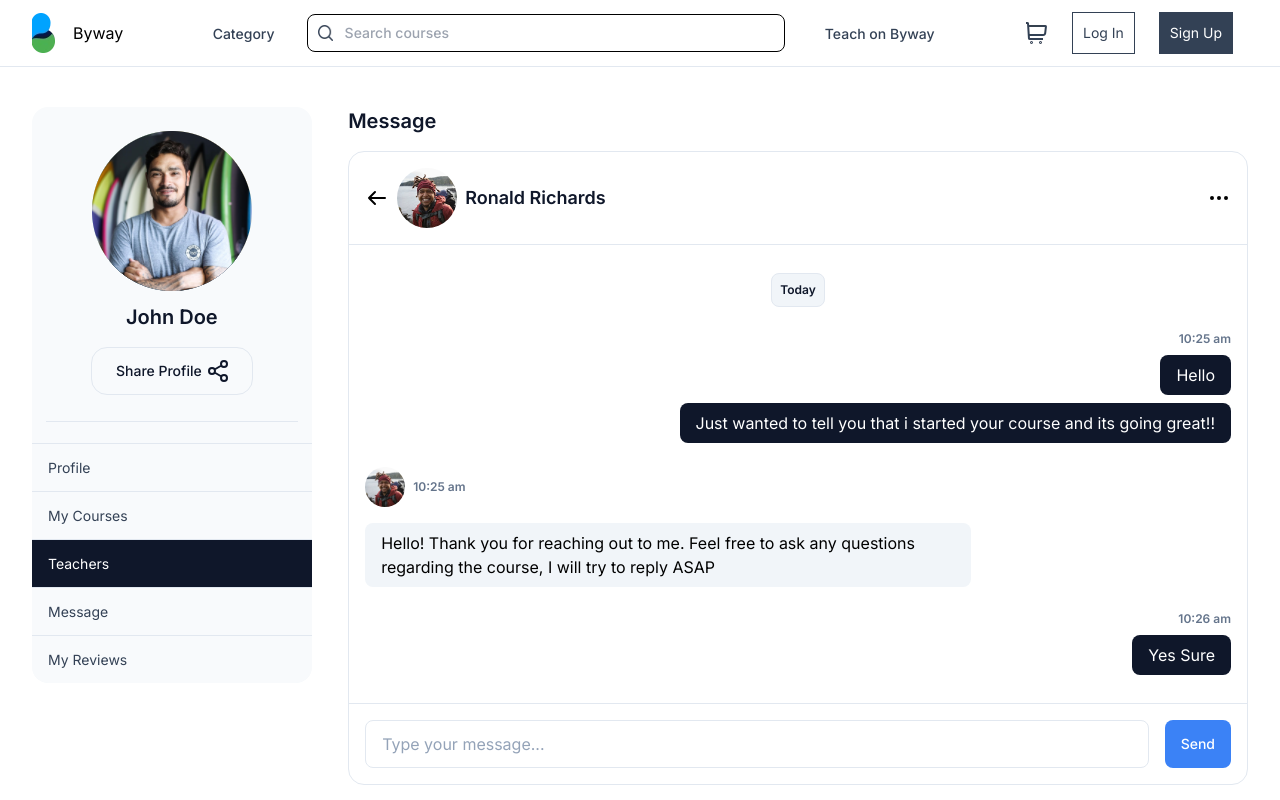
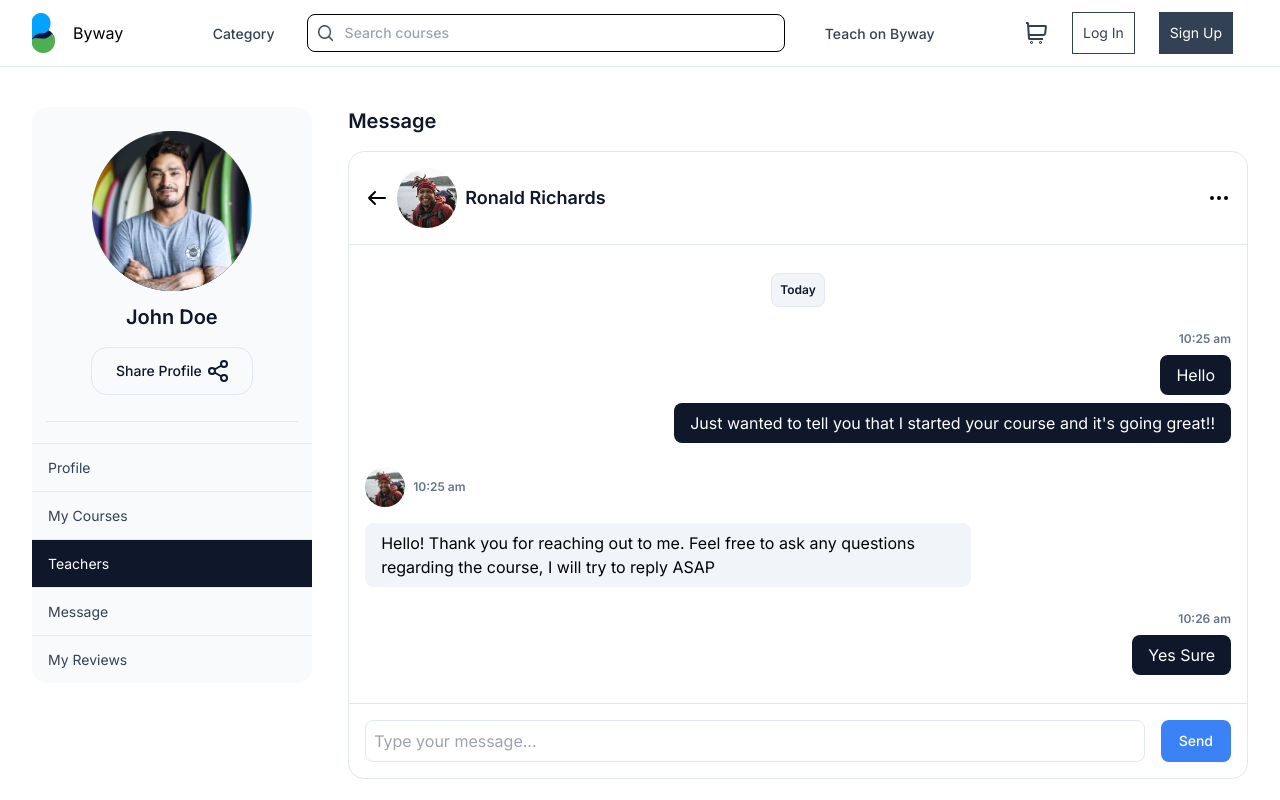
Before and after one commit to CodeFlamesk/Learning-Management-System, a React (Vite) app: page /myprofile/teachers in a window 1280 px wide. Shown: the top 800 px of the page. Built offline with nearby package versions, Linux system fonts and the light colour scheme.

Commit message:
cheat ready, mb fix

```diff
--- a/src/components/ProfilePage/Teachers.jsx
+++ b/src/components/ProfilePage/Teachers.jsx
@@ -1,10 +1,36 @@
-import Subheading from "@components/ui/Subheading";
+/* import Subheading from "@components/ui/Subheading";
 import AuthorRonaldImg from "../CoursesPageCard/img/author.webp";
 import Subtitle from "@components/ui/Subtitle";
 import ArrowIconBack from "./icon/ArrowIconBack";
 import DotsIcon from "./icon/DotsIcon";
+import { useState, useEffect } from "react";
+const formatTime = (date) => {
+    const formatter = new Intl.DateTimeFormat('en-US', {
+        hour: '2-digit',
+        minute: '2-digit',
+        hour12: true
+    });
+    return formatter.format(date);
+};
 
 const Teachers = () => {
+    const [sendMessage, setSendMessage] = useState("");
+    const [message, setMessage] = useState([]);
+
+    const handleSendMessage = (event) => {
+        event.preventDefault();
+        if (sendMessage.trim()) {
+            setMessage([...message, { text: sendMessage, time: formatTime(new Date()) }])
+            setSendMessage("");
+        }
+
+    };
+    useEffect(() => {
+
+        messagesEndRef.current?.scrollIntoView({ behavior: "smooth" });
+    }, [message]);
+
+
     return (
 
         <div className="flex flex-col w-full pb-6">
@@ -18,7 +44,7 @@ const Teachers = () => {
                     </div>
                     <DotsIcon />
                 </div>
-                <div className="flex flex-col border-y border-grey-border py-7 px-4">
+                <div className="flex flex-col border-y border-grey-border py-7 px-4 overflow-auto max-h-[460px]">
                     <div className="mx-auto text-center p-2 border border-grey-border bg-grey-100 rounded-lg text-xs text-grey-900 font-semibold  max-w-max ">Today</div>
                     <p className="chat-time  text-end mt-6">10:25 am</p>
                     <p className="chat-my-message">Hello</p>
@@ -32,21 +58,129 @@ const Teachers = () => {
                     </div>
                     <p className="chat-time  text-end mt-6">10:26 am</p>
                     <p className="chat-my-message">Yes Sure</p>
+                    {message.map((msg, index) => (
+                        <div key={index}>
+                            <p className="chat-time text-end mt-6">{msg.time}</p>
+                            <p className="chat-my-message">{msg.text}</p>
+                        </div>
+                    ))}
+
+
                 </div>
-                <form className="flex px-4 pt-4  gap-4">
+
+                <form className="flex px-4 pt-4  gap-4" onSubmit={handleSendMessage}>
                     <label htmlFor="typeMessage" className="w-full">
                         <input
                             id="typeMessage"
                             type="text"
                             placeholder="Type your message..."
-                            className="input-message " />
+                            className="input-message "
+                            onChange={(e) => setSendMessage(e.target.value)}
+                            value={sendMessage}
+                        />
                     </label>
 
-                    <button type="submit" className=" py-[13] px-4 bg-blue rounded-lg text-sm text-white font-medium">Send</button>
+                    <button type="submit" className=" py-[13] px-4 bg-blue rounded-lg text-sm text-white font-medium hover:bg-white hover:text-black box-border border-2 border-blue  duration-300 max-h-12  ">Send</button>
                 </form>
             </div>
         </div>
 
     );
 };
+export default Teachers; */
+
+import { useState, useRef, useEffect } from "react";
+import Subheading from "@components/ui/Subheading";
+import AuthorRonaldImg from "../CoursesPageCard/img/author.webp";
+import Subtitle from "@components/ui/Subtitle";
+import ArrowIconBack from "./icon/ArrowIconBack";
+import DotsIcon from "./icon/DotsIcon";
+
+const formatTime = (date) => {
+    const formatter = new Intl.DateTimeFormat('en-US', {
+        hour: '2-digit',
+        minute: '2-digit',
+        hour12: true
+    });
+    return formatter.format(date);
+};
+
+const Teachers = () => {
+    const [sendMessage, setSendMessage] = useState("");
+    const [message, setMessage] = useState([]);
+    const messagesEndRef = useRef(null); // Реф для автоматичного прокручування
+
+    const handleSendMessage = (event) => {
+        event.preventDefault();
+        if (sendMessage.trim()) {
+            setMessage([...message, { text: sendMessage, time: formatTime(new Date()) }]);
+            setSendMessage(""); // Очищення поля вводу після відправлення повідомлення
+        }
+    };
+
+    useEffect(() => {
+        // Прокручування до кінця контейнера після оновлення повідомлень
+        if (messagesEndRef.current) {
+            messagesEndRef.current.scrollIntoView({ behavior: "smooth", block: "end" });
+        }
+    }, [message]); // Залежність від повідомлень
+
+    return (
+        <div className="flex flex-col w-full pb-6">
+            <Subheading title="Message" />
+            <div className="flex flex-col border border-grey-border py-4 rounded-2xl mt-4">
+                <div className="flex justify-between items-center gap-4 px-4 pb-4">
+                    <div className="flex gap-2 items-center">
+                        <ArrowIconBack />
+                        <img src={AuthorRonaldImg} alt="Ronald Richards" className="w-[60px] h-[60px] rounded-full" />
+                        <Subtitle title="Ronald Richards" />
+                    </div>
+                    <DotsIcon />
+                </div>
+                <div className="flex flex-col border-y border-grey-border py-7 px-4 overflow-y-auto max-h-[460px]">
+                    <div className="mx-auto text-center p-2 border border-grey-border bg-grey-100 rounded-lg text-xs text-grey-900 font-semibold max-w-max">
+                        Today
+                    </div>
+                    <p className="chat-time text-end mt-6">10:25 am</p>
+                    <p className="chat-my-message">Hello</p>
+                    <p className="chat-my-message">Just wanted to tell you that I started your course and it's going great!!</p>
+                    <div className="flex flex-col pt-6">
+                        <div className="flex gap-2 items-center pb-2">
+                            <img src={AuthorRonaldImg} alt="Ronald Richards" className="w-10 h-10 rounded-full" />
+                            <p className="chat-time">10:25 am</p>
+                        </div>
+                        <p className="chat-teacher-message">
+                            Hello! Thank you for reaching out to me. Feel free to ask any questions regarding the course, I will try to reply ASAP
+                        </p>
+                    </div>
+                    <p className="chat-time text-end mt-6">10:26 am</p>
+                    <p className="chat-my-message">Yes Sure</p>
+                    {message.map((msg, index) => (
+                        <div key={index}>
+                            <p className="chat-time text-end mt-6">{msg.time}</p>
+                            <p className="chat-my-message">{msg.text}</p>
+                        </div>
+                    ))}
+                    <div ref={messagesEndRef} /> {/* Реф для прокручування */}
+                </div>
+
+                <form className="flex px-4 pt-4 gap-4" onSubmit={handleSendMessage}>
+                    <label htmlFor="typeMessage" className="w-full">
+                        <input
+                            id="typeMessage"
+                            type="text"
+                            placeholder="Type your message..."
+                            className="w-full p-2 border border-grey-border rounded-lg focus:outline-none focus:ring-2 focus:ring-blue-500"
+                            onChange={(e) => setSendMessage(e.target.value)}
+                            value={sendMessage}
+                        />
+                    </label>
+                    <button type="submit" className=" py-[13] px-4 bg-blue rounded-lg text-sm text-white font-medium hover:bg-white hover:text-black box-border border-2 border-blue  duration-300 max-h-12  ">Send</button>
+
+                </form>
+            </div>
+        </div>
+    );
+};
+
 export default Teachers;
```
